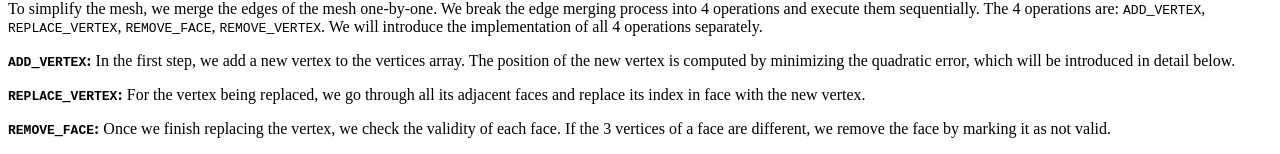
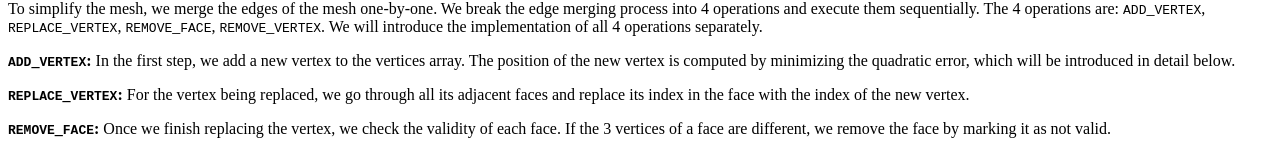
Before and after one commit to ak3636/cse162_report, a plain HTML site: page hw2/index.html in a window 1280 px wide. Shown: the part 632-786 px from the top of the page. Drawn offline with Linux system fonts and the light colour scheme.

Commit message:
Minor changes

```diff
--- a/hw2/index.html
+++ b/hw2/index.html
@@ -98,7 +98,7 @@ class="cmtt-10">REPLACE</span><span
 class="ptmb7t-">_</span><span
 class="cmtt-10">VERTEX</span><span
 class="ptmb7t-">:</span></span>
-   For the vertex being replaced, we go through all its adjacent faces and replace its index in face with the new vertex.
+   For the vertex being replaced, we go through all its adjacent faces and replace its index in the face with the index of the new vertex.
 <!--l. 43--><p class="noindent" ><span class="paragraphHead"><a
  id="x1-60003"></a><span
 class="cmtt-10">REMOVE</span><span
```
